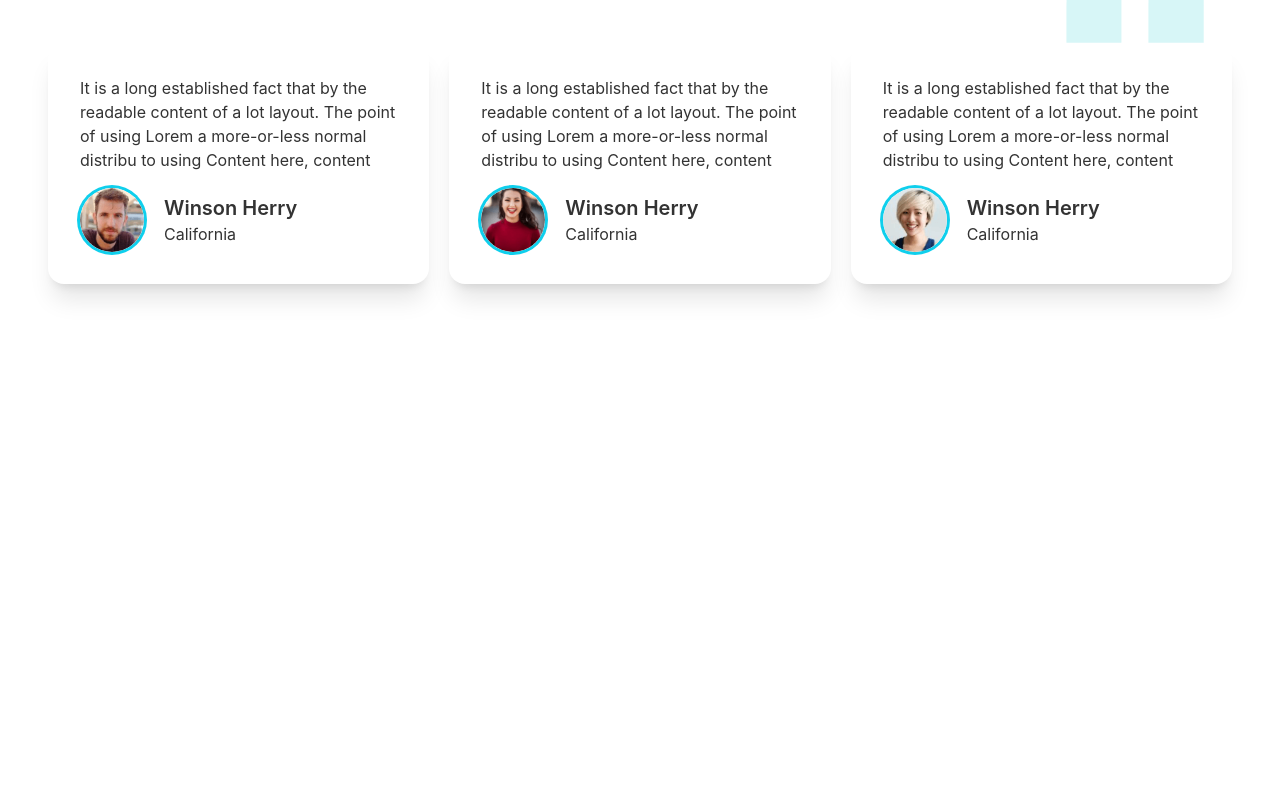
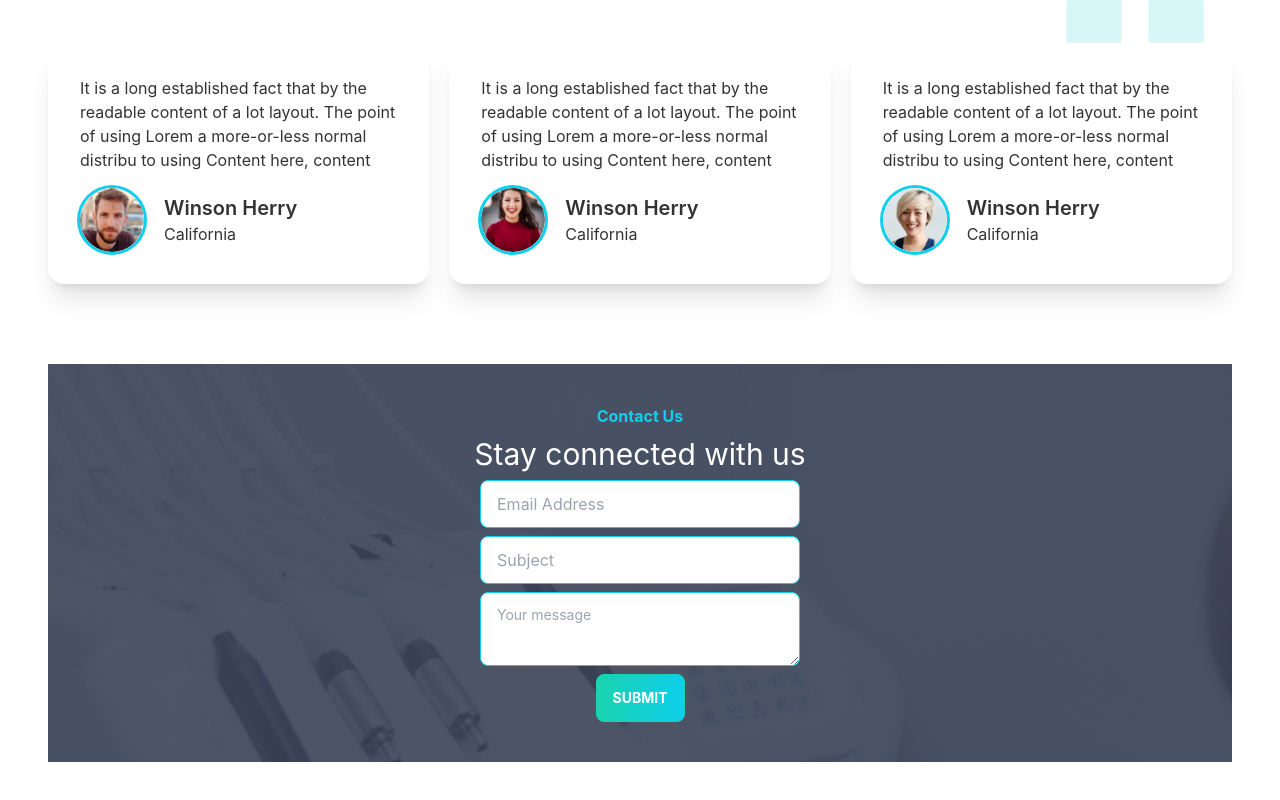
Before and after one commit to Neelporos/doctors-portal-client-site, a React (Create React App) app: page / in a window 1280 px wide. Shown: the part 3295-4095 px from the top of the page. Before the commit the page ends 3659 px from the top, so only its background shows below. Built offline with nearby package versions, Linux system fonts and the light colour scheme.

Commit message:
Home Page Contact Us Section done

```diff
--- /dev/null
+++ b/src/Pages/Home/ContactUs.js
@@ -0,0 +1,37 @@
+import React from "react";
+import appointment from '../../assets/images/appointment.png'
+
+const ContactUs = () => {
+  return (
+    <div className="my-10" style={{backgroundImage: `url(${appointment})`}}>
+      <div className=" py-10">
+        <h4 className="text-center text-primary font-bold">Contact Us</h4>
+        <h2 className="text-center text-white mt-2 text-3xl">Stay connected with us</h2>
+        <div className="grid place-items-center">
+          <input
+            type="text"
+            placeholder="Email Address"
+            class="input input-bordered input-primary mt-2 w-full max-w-xs"
+          />
+
+          <input
+            type="text"
+            placeholder="Subject"
+            class="input input-bordered input-primary mt-2 w-full max-w-xs"
+          />
+
+          <textarea
+            class="textarea textarea-primary mt-2 w-full max-w-xs"
+            placeholder="Your message"
+          ></textarea>
+          <button className="btn btn-secondary mt-2 justify-self-center uppercase text-white bg-gradient-to-r from-secondary to-primary font-bold">
+          Submit
+        </button>
+        </div>
+
+      </div>
+    </div>
+  );
+};
+
+export default ContactUs;
--- a/src/Pages/Home/Home.js
+++ b/src/Pages/Home/Home.js
@@ -1,5 +1,6 @@
 import React from 'react';
 import Banner from './Banner';
+import ContactUs from './ContactUs';
 import Info from './Info';
 import MakeAppointment from './MakeAppointment';
 import Services from './Services';
@@ -13,6 +14,7 @@ const Home = () => {
             <Services></Services>
             <MakeAppointment></MakeAppointment>
             <Testimonial></Testimonial>
+            <ContactUs></ContactUs>
         </div>
     );
 };
```
